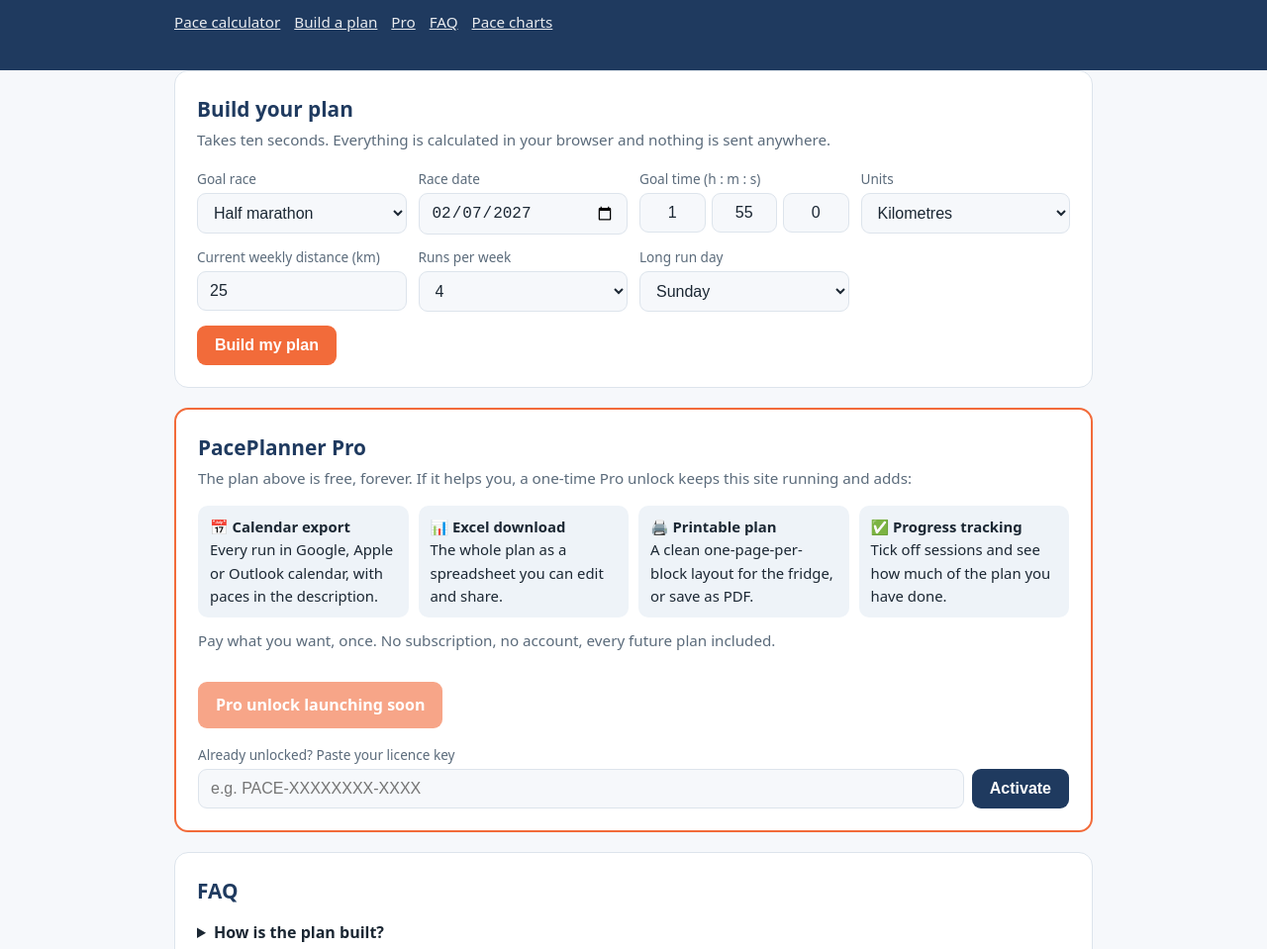
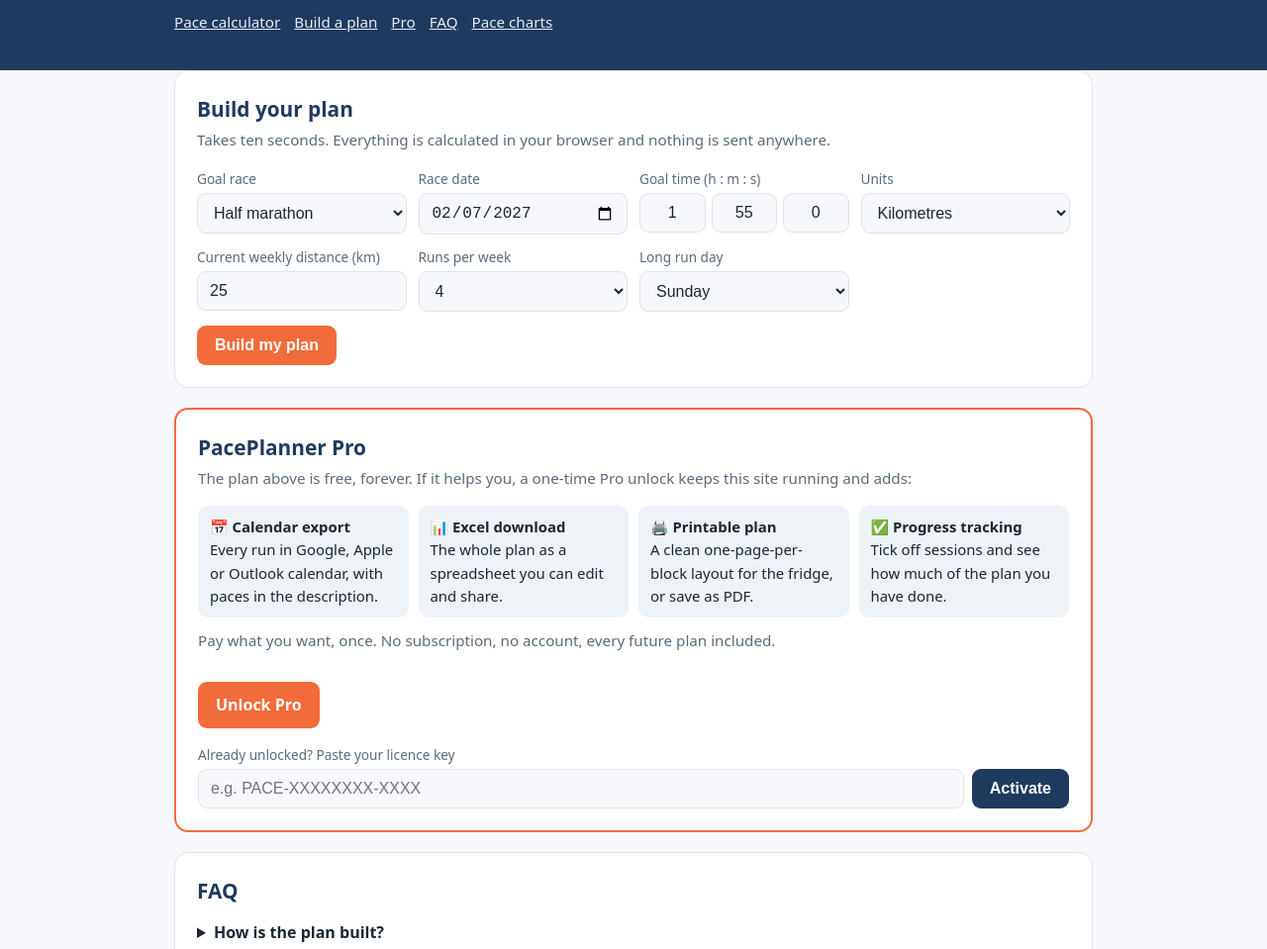
Before and after one commit to Dwalver/paceplanner, a plain HTML site: page plan/index.html in a window 1280 px wide. Shown: the part 141-1100 px from the top of the page at 99% size. Drawn offline with Linux system fonts and the light colour scheme.

Commit message:
Enable Pro checkout now that Polar payments are live (#8)
Claude-Session: https://claude.ai/code/session_01TcV97YoCjFSkKWBC5L7wF5

Co-authored-by: Claude <noreply@anthropic.com>

```diff
--- a/plan/index.html
+++ b/plan/index.html
@@ -161,7 +161,7 @@ footer a{color:var(--muted)}
 const CFG = {
   checkoutUrl: "https://buy.polar.sh/polar_cl_0LXsjlnS0M3zndJ2qWFGYxCahc70jeddCb0ZN0btcgl",          // Polar checkout link for the Pro unlock
   polarOrgId: "9529c75f-b6d9-4ba4-b60e-3c5f86796307",
-  paymentsLive: false,      // set true once Polar approves the organization           // Polar organization id (public)
+  paymentsLive: true,       // set true once Polar approves the organization           // Polar organization id (public)
 };
 // -----------------------------------------------------------------
 const $ = id => document.getElementById(id);
```
